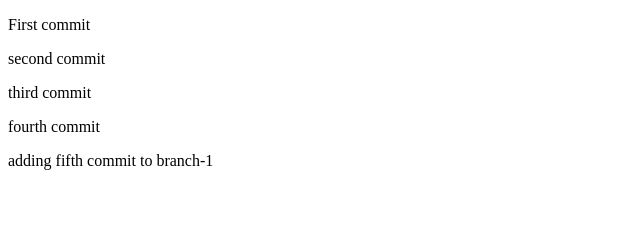
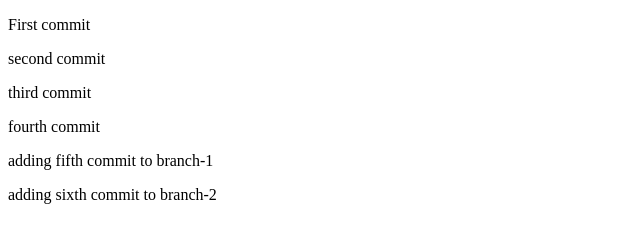
Before and after one commit to fedesignbuddy/sample, a plain HTML site: page index.html in a window 1280 px wide. Shown: the whole page, without its empty margins (0-640 px from the left). Drawn offline with Linux system fonts and the light colour scheme.

Commit message:
sixth commit

```diff
--- a/index.html
+++ b/index.html
@@ -12,5 +12,6 @@
     <p>third commit</p>
     <p>fourth commit</p>
     <p>adding fifth commit to branch-1</p>
+    <p>adding sixth commit to branch-2</p>
 </body>
 </html>
```
